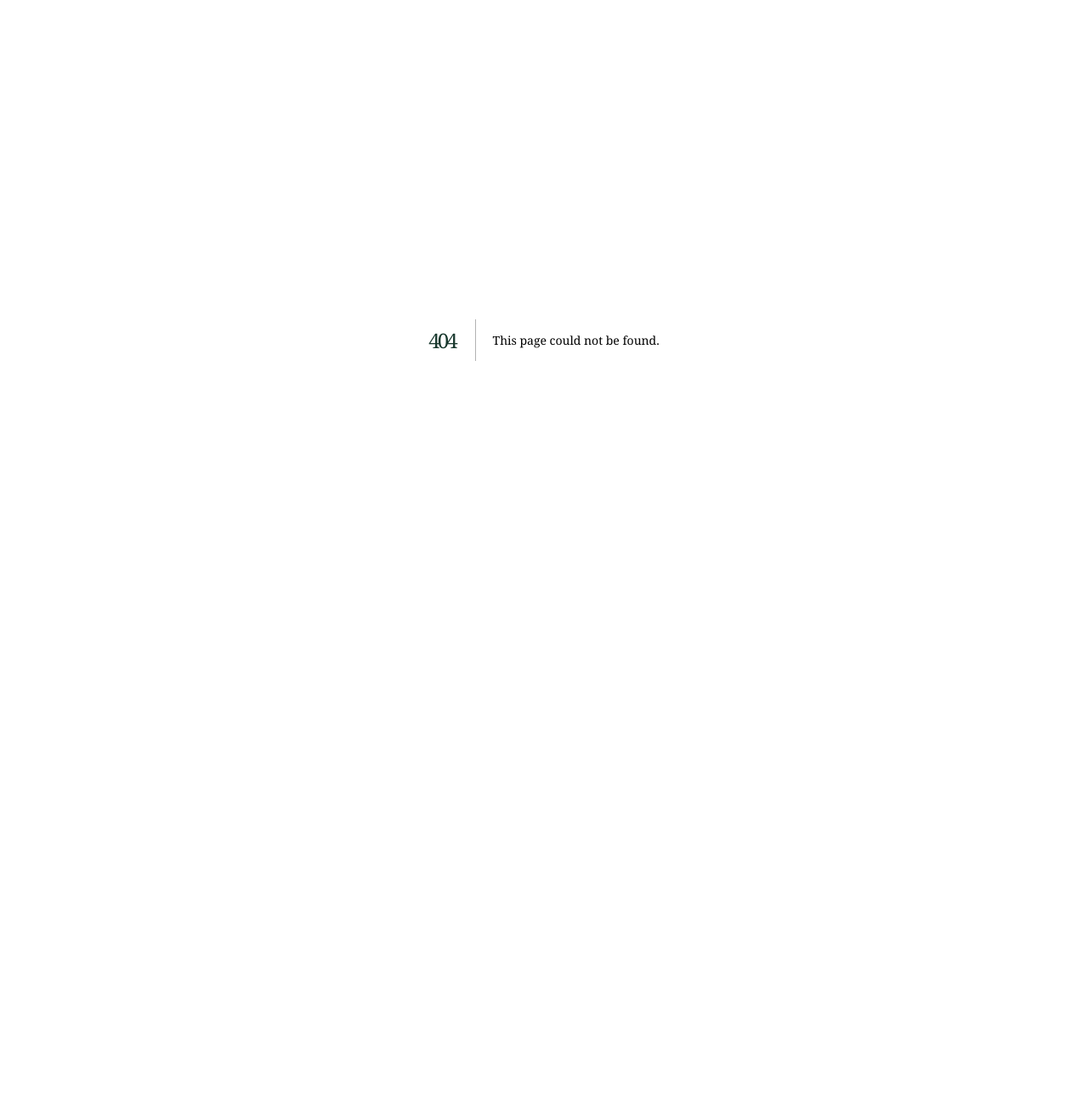
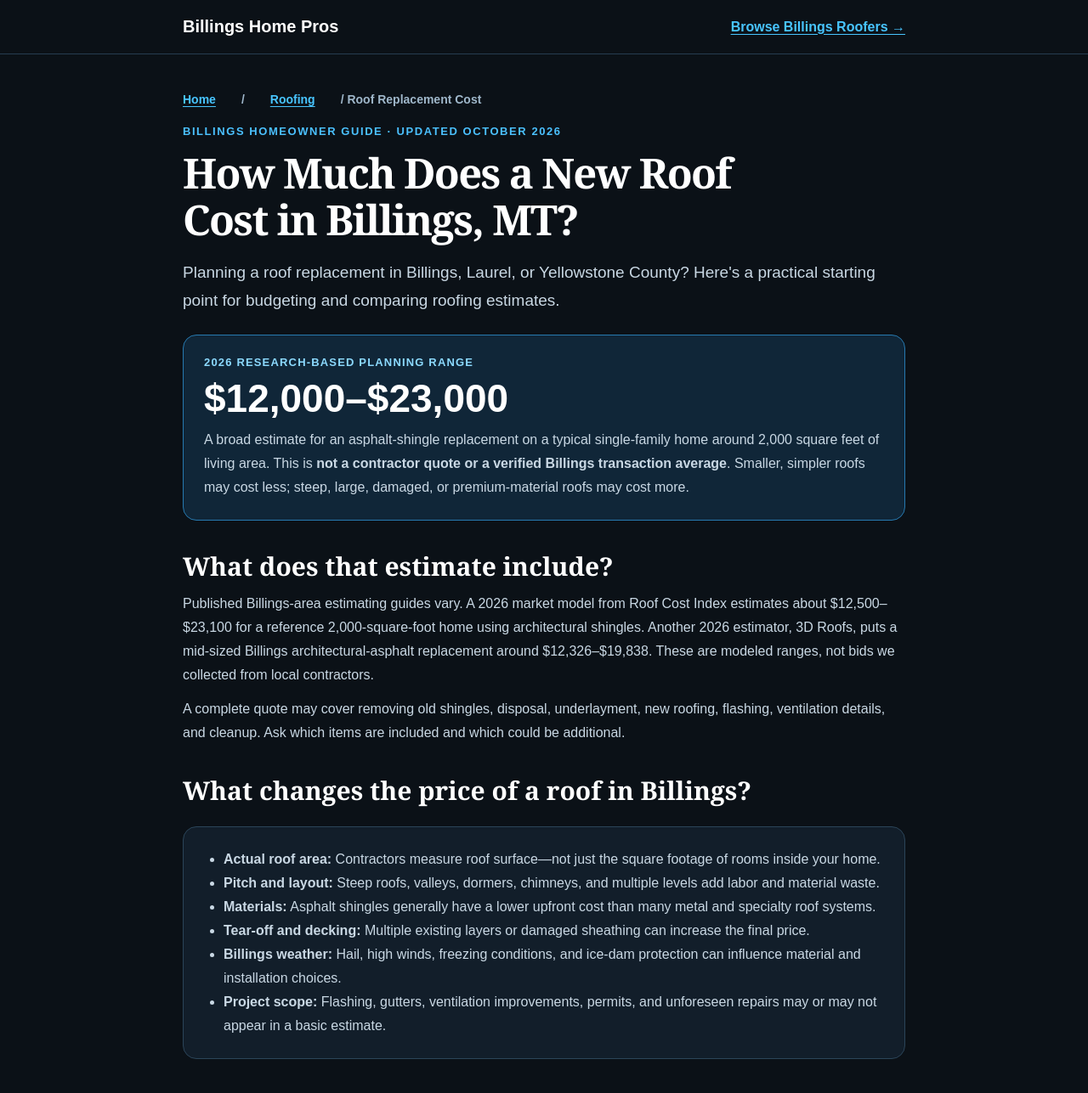
Before and after one commit to Cheddaronbass/billingshomepros, a Next.js app: page /guides/roof-replacement-cost-billings-mt in a window 1280 px wide. Before the commit this address had no page. Shown: the top 1287 px of the page at 85% size. Before the commit the page ends 800 px from the top, so only its background shows below. Built offline with nearby package versions, Linux system fonts and the light colour scheme.

Commit message:
Add Billings roof replacement cost homeowner guide

```diff
--- /dev/null
+++ b/app/guides/roof-replacement-cost-billings-mt/page.js
@@ -0,0 +1,89 @@
+import Link from "next/link";
+
+export const metadata = {
+  title: "How Much Does a New Roof Cost in Billings, MT? (2026 Guide)",
+  description: "Research-based 2026 roof replacement cost estimates for Billings, Montana, plus the factors that affect a quote and questions to ask local roofers.",
+  alternates: { canonical: "/guides/roof-replacement-cost-billings-mt" },
+};
+
+const page = { background: "#0b1117", color: "#e8f1f8", minHeight: "100vh", fontFamily: "Arial, Helvetica, sans-serif" };
+const container = { width: "min(100% - 36px, 850px)", margin: "0 auto" };
+const card = { background: "#121e2a", border: "1px solid #2b4559", borderRadius: 16, padding: "24px", margin: "24px 0" };
+const heading = { color: "#fff", fontSize: "clamp(23px, 4vw, 30px)", lineHeight: 1.2, margin: "36px 0 12px" };
+const p = { color: "#c9d8e4", fontSize: 16, lineHeight: 1.75, margin: "12px 0" };
+const link = { color: "#48c5ff", textDecoration: "underline", textUnderlineOffset: 3 };
+
+export default function BillingsRoofCostGuide() {
+  return (
+    <main style={page}>
+      <header style={{ borderBottom: "1px solid #263d50", padding: "20px 0" }}>
+        <div style={{ ...container, display: "flex", justifyContent: "space-between", alignItems: "center", flexWrap: "wrap", gap: 12 }}>
+          <Link href="/" style={{ color: "white", fontSize: 20, fontWeight: 800, textDecoration: "none" }}>Billings Home Pros</Link>
+          <Link href="/roofing" style={{ ...link, fontWeight: 700 }}>Browse Billings Roofers →</Link>
+        </div>
+      </header>
+      <article style={{ ...container, padding: "45px 0 70px" }}>
+        <nav aria-label="Breadcrumb" style={{ color: "#9fb7ca", fontSize: 14, marginBottom: 22 }}>
+          <Link href="/" style={link}>Home</Link> / <Link href="/roofing" style={link}>Roofing</Link> / Roof Replacement Cost
+        </nav>
+        <div style={{ color: "#4bc1ff", fontSize: 13, letterSpacing: "0.12em", fontWeight: 800 }}>BILLINGS HOMEOWNER GUIDE · UPDATED OCTOBER 2026</div>
+        <h1 style={{ color: "#fff", fontSize: "clamp(32px, 6vw, 49px)", lineHeight: 1.12, letterSpacing: "-0.035em", margin: "14px 0 18px" }}>How Much Does a New Roof Cost in Billings, MT?</h1>
+        <p style={{ ...p, fontSize: 19 }}>Planning a roof replacement in Billings, Laurel, or Yellowstone County? Here's a practical starting point for budgeting and comparing roofing estimates.</p>
+
+        <div style={{ ...card, borderColor: "#277ab0", background: "#102638" }}>
+          <div style={{ fontSize: 13, fontWeight: 800, color: "#8cdaff", letterSpacing: ".09em" }}>2026 RESEARCH-BASED PLANNING RANGE</div>
+          <div style={{ color: "white", fontSize: "clamp(30px, 6vw, 46px)", fontWeight: 800, margin: "8px 0" }}>$12,000–$23,000</div>
+          <p style={{ ...p, margin: 0 }}>A broad estimate for an asphalt-shingle replacement on a typical single-family home around 2,000 square feet of living area. This is <strong>not a contractor quote or a verified Billings transaction average</strong>. Smaller, simpler roofs may cost less; steep, large, damaged, or premium-material roofs may cost more.</p>
+        </div>
+
+        <h2 style={heading}>What does that estimate include?</h2>
+        <p style={p}>Published Billings-area estimating guides vary. A 2026 market model from Roof Cost Index estimates about $12,500–$23,100 for a reference 2,000-square-foot home using architectural shingles. Another 2026 estimator, 3D Roofs, puts a mid-sized Billings architectural-asphalt replacement around $12,326–$19,838. These are modeled ranges, not bids we collected from local contractors.</p>
+        <p style={p}>A complete quote may cover removing old shingles, disposal, underlayment, new roofing, flashing, ventilation details, and cleanup. Ask which items are included and which could be additional.</p>
+
+        <h2 style={heading}>What changes the price of a roof in Billings?</h2>
+        <div style={card}>
+          <ul style={{ ...p, paddingLeft: 23, margin: 0 }}>
+            <li><strong>Actual roof area:</strong> Contractors measure roof surface—not just the square footage of rooms inside your home.</li>
+            <li><strong>Pitch and layout:</strong> Steep roofs, valleys, dormers, chimneys, and multiple levels add labor and material waste.</li>
+            <li><strong>Materials:</strong> Asphalt shingles generally have a lower upfront cost than many metal and specialty roof systems.</li>
+            <li><strong>Tear-off and decking:</strong> Multiple existing layers or damaged sheathing can increase the final price.</li>
+            <li><strong>Billings weather:</strong> Hail, high winds, freezing conditions, and ice-dam protection can influence material and installation choices.</li>
+            <li><strong>Project scope:</strong> Flashing, gutters, ventilation improvements, permits, and unforeseen repairs may or may not appear in a basic estimate.</li>
+          </ul>
+        </div>
+
+        <h2 style={heading}>Repair or replace?</h2>
+        <p style={p}>A leak or a few missing shingles does not automatically mean you need a complete new roof. Localized issues may be repairable. Widespread damage, recurring leaks, brittle shingles, or failing roof decking may make replacement a better long-term option. A roofer should inspect the roof before making that recommendation.</p>
+
+        <h2 style={heading}>What about hail damage and insurance?</h2>
+        <p style={p}>After a storm, photograph visible damage from a safe location and review your insurance policy's deductible and coverage terms. A roofing contractor can document roof conditions, but your insurer decides covered losses under your policy. Avoid assuming a replacement will be fully covered.</p>
+
+        <h2 style={heading}>Questions to ask before signing</h2>
+        <ol style={{ ...p, paddingLeft: 23 }}>
+          <li>Is your estimate itemized for materials, labor, tear-off, disposal, and cleanup?</li>
+          <li>What happens if damaged decking is discovered?</li>
+          <li>What shingles, underlayment, flashing, and ventilation are included?</li>
+          <li>Who handles any required permits and inspections?</li>
+          <li>Can you provide proof of current insurance, applicable registration, and written warranty terms?</li>
+          <li>What is the payment schedule, projected start date, and estimated completion window?</li>
+        </ol>
+        <p style={p}>Get more than one written estimate if you can, and compare the scope—not just the bottom-line price.</p>
+
+        <section style={{ ...card, background: "#102638", borderColor: "#277ab0", marginTop: 38 }}>
+          <h2 style={{ color: "white", fontSize: 25, margin: "0 0 12px" }}>Ready to compare local roofers?</h2>
+          <p style={p}>Explore roofing businesses serving Billings, Laurel, and the surrounding Yellowstone County area. Ask contractors for a project-specific written estimate.</p>
+          <Link href="/roofing" style={{ display: "inline-block", background: "#20b8fc", color: "#07151f", fontWeight: 800, padding: "14px 21px", borderRadius: 9, textDecoration: "none", marginTop: 10 }}>Find Billings Roofing Companies →</Link>
+        </section>
+
+        <h2 style={{ ...heading, fontSize: 22 }}>Sources & estimate methodology</h2>
+        <p style={{ ...p, fontSize: 14 }}>The planning range is rounded from independently published 2026 estimating models. We have not independently audited their pricing data or verified it with individual local roofing bids. Prices change, and your home requires an on-site assessment.</p>
+        <ul style={{ ...p, fontSize: 14, paddingLeft: 23 }}>
+          <li><a style={link} href="https://roofcostindex.com/cost/montana/billings/" target="_blank" rel="noopener noreferrer">Roof Cost Index — Billings, Q3 2026</a></li>
+          <li><a style={link} href="https://www.3droofs.com/roof-replacement-cost/billings-mt" target="_blank" rel="noopener noreferrer">3D Roofs — Billings replacement cost, July 2026</a></li>
+          <li><a style={link} href="https://www.thisoldhouse.com/roofing/roof-replacement-cost-montana" target="_blank" rel="noopener noreferrer">This Old House — Montana roof replacement cost factors</a></li>
+        </ul>
+        <p style={{ ...p, fontSize: 13, borderTop: "1px solid #263d50", paddingTop: 24 }}>Billings Home Pros is a local home-services directory, not a roofing contractor. We do not guarantee pricing, availability, work quality, or insurance outcomes.</p>
+      </article>
+    </main>
+  );
+}
```
